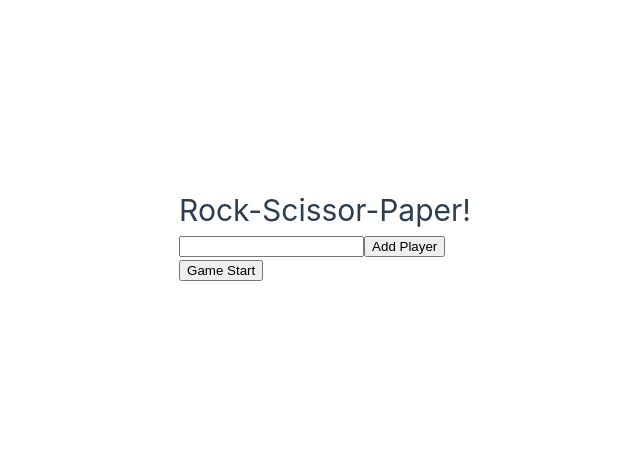
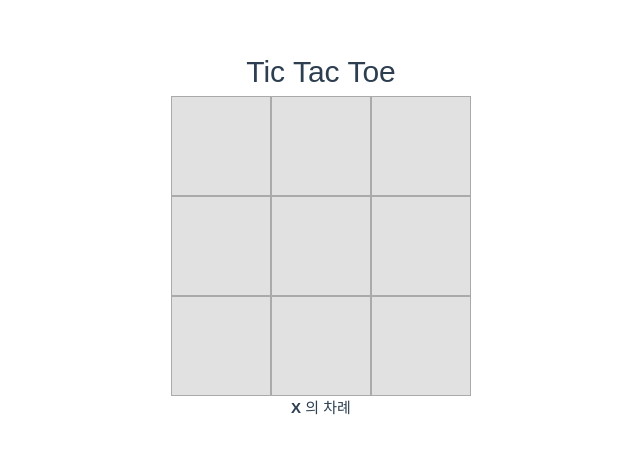
Before and after one commit to hippo7426/sellmate-ts-study, a Vue app: page / in a window 1280 px wide. Shown: the part 166-618 px from the top of the page, without its empty margins (169-809 px from the left). Built offline with nearby package versions, Linux system fonts and the light colour scheme.

Commit message:
Tic! Tac! Toe!

```diff
--- a/src/App.vue
+++ b/src/App.vue
@@ -1,6 +1,6 @@
 <template>
   <div>
-    <RockScissorPaper />
+    <TicTacToe />
   </div>
 </template>
 
@@ -8,9 +8,11 @@
 import { defineComponent } from 'vue';
 import Lotto from './components/mini_games/Lotto.vue';
 import RockScissorPaper from './components/mini_games/RockScissorPaper.vue'
+import TicTacToe from './components/mini_games/TicTacToe.vue';
+
 export default defineComponent({
   components:{
-    RockScissorPaper
+    TicTacToe,
   },
   setup(){
     return {
--- /dev/null
+++ b/src/components/mini_games/TicTacToe.vue
@@ -0,0 +1,138 @@
+<template>
+  <div class="tic-tac-toe">
+    <h1>Tic Tac Toe</h1>
+    <div class="board">
+      <div
+        v-for="(cell, index) in cells"
+        :key="index"
+        :class="['cell', { highlight: winningCells?.includes(index) }, cell]"
+        @click="play(index)"
+      >
+        {{ cell }}
+      </div>
+    </div>
+    <button style="margin-top: 10px" v-if="isGameOver" @click="restart">
+      재시작
+    </button>
+    <div v-else>
+      <p>
+        <b style="font-weight: 700">{{ isXTurn ? 'X' : 'O' }}</b> 의 차례
+      </p>
+    </div>
+  </div>
+</template>
+
+<script lang="ts">
+import { ref, defineComponent, computed, type Ref } from 'vue'
+
+export default defineComponent({
+  setup() {
+    const cells: Ref<Array<'O' | 'X' | null>> = ref(Array(9).fill(null))
+    const isXTurn = ref(true)
+    const winningCells: Ref<readonly number[] | null> = ref(null)
+
+    const isGameOver = computed(() => {
+      return winningCells.value || !cells.value.includes(null)
+    })
+
+    function play(index: number) {
+      if (cells.value[index] || isGameOver.value) {
+        return
+      }
+
+      cells.value.splice(index, 1, isXTurn.value ? 'X' : 'O')
+      isXTurn.value = !isXTurn.value
+
+      const winner = calcWinner()
+
+      if (winner) {
+        winningCells.value = winner.cells
+      }
+    }
+
+    function calcWinner() {
+      const winCondition = [
+        [0, 1, 2],
+        [3, 4, 5],
+        [6, 7, 8],
+        [0, 3, 6],
+        [1, 4, 7],
+        [2, 5, 8],
+        [0, 4, 8],
+        [2, 4, 6],
+      ] as const
+
+      let winner = null
+
+      winCondition.forEach((condition) => {
+        const [cell1, cell2, cell3] = condition
+        const lineContents = [
+          cells.value[cell1],
+          cells.value[cell2],
+          cells.value[cell3],
+        ]
+        if (lineContents.every((content) => content === 'X')) {
+          winner = { player: 'X', cells: condition }
+        }
+        if (lineContents.every((content) => content === 'O')) {
+          winner = { player: 'O', cells: condition }
+        }
+      })
+
+      return winner as unknown as {player: 'O'|'X', cells: readonly [number, number, number]}
+    }
+
+    function restart() {
+      cells.value = Array(9).fill(null)
+      isXTurn.value = true
+      winningCells.value = null
+    }
+
+    return {
+      cells,
+      isXTurn,
+      winningCells,
+      isGameOver,
+      play,
+      restart,
+    }
+  },
+})
+</script>
+
+<style lang="scss" scoped>
+.tic-tac-toe {
+  font-family: sans-serif;
+  text-align: center;
+  .board {
+    display: flex;
+    flex-wrap: wrap;
+    margin: 0 auto;
+    max-width: 300px;
+  }
+  .cell {
+    background-color: #e1e1e1;
+    border: 1px solid #aaa;
+    font-size: 48px;
+    height: 100px;
+    width: 100px;
+    display: flex;
+    align-items: center;
+    justify-content: center;
+    cursor: pointer;
+
+    &:hover {
+      background-color: #ddd;
+    }
+    &.highlight {
+      &.X {
+        background-color: #aaf;
+      }
+
+      &.O {
+        background-color: #ee7160;
+      }
+    }
+  }
+}
+</style>
```
